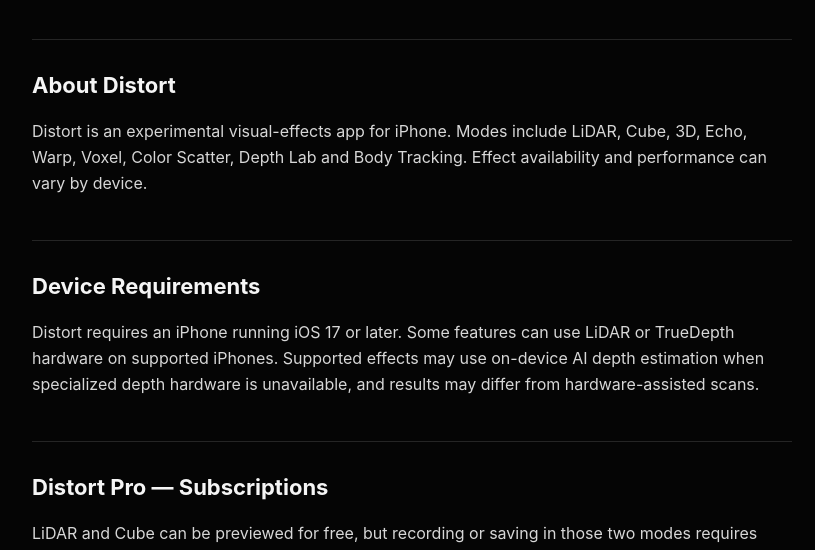
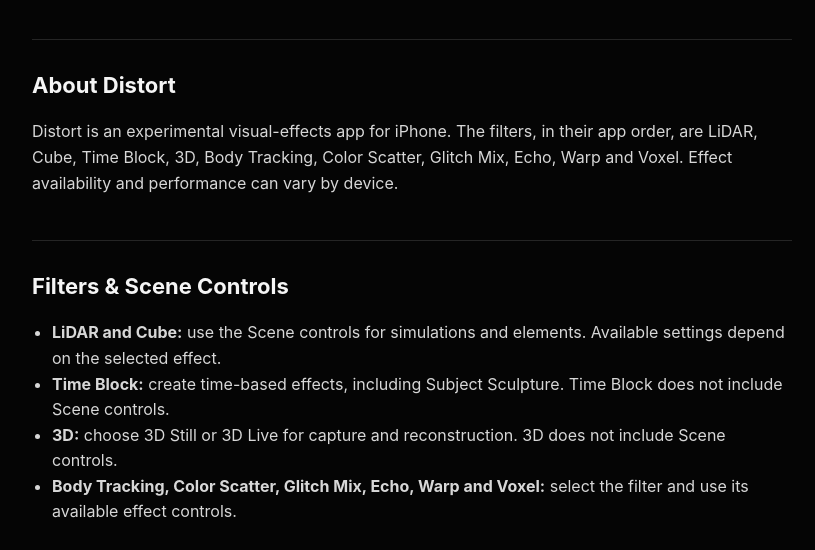
Before and after one commit to grewalgursh123-a11y/Distort-privacy, a plain HTML site: page support.html in a window 1280 px wide. Shown: the part 250-800 px from the top of the page, without its empty margins (228-1043 px from the left). Drawn offline with Linux system fonts and the light colour scheme.

Commit message:
Update support for current filters, scene availability and Pro access

```diff
--- a/support.html
+++ b/support.html
@@ -85,7 +85,16 @@
     <p class="intro">Help with camera effects, imported media, recording, and Distort Pro subscriptions.</p>
     <section>
       <h2>About Distort</h2>
-      <p>Distort is an experimental visual-effects app for iPhone. Modes include LiDAR, Cube, 3D, Echo, Warp, Voxel, Color Scatter, Depth Lab and Body Tracking. Effect availability and performance can vary by device.</p>
+      <p>Distort is an experimental visual-effects app for iPhone. The filters, in their app order, are LiDAR, Cube, Time Block, 3D, Body Tracking, Color Scatter, Glitch Mix, Echo, Warp and Voxel. Effect availability and performance can vary by device.</p>
+    </section>
+    <section>
+      <h2>Filters &amp; Scene Controls</h2>
+      <ul>
+        <li><strong>LiDAR and Cube:</strong> use the Scene controls for simulations and elements. Available settings depend on the selected effect.</li>
+        <li><strong>Time Block:</strong> create time-based effects, including Subject Sculpture. Time Block does not include Scene controls.</li>
+        <li><strong>3D:</strong> choose 3D Still or 3D Live for capture and reconstruction. 3D does not include Scene controls.</li>
+        <li><strong>Body Tracking, Color Scatter, Glitch Mix, Echo, Warp and Voxel:</strong> select the filter and use its available effect controls.</li>
+      </ul>
     </section>
     <section>
       <h2>Device Requirements</h2>
@@ -135,7 +144,7 @@
       <h2>Privacy &amp; Terms</h2>
       <p>Read the <a href="index.html">Distort Privacy Policy</a> and <a href="https://www.apple.com/legal/internet-services/itunes/dev/stdeula/">Apple Standard End User License Agreement</a>.</p>
     </section>
-    <footer>© 2026 Search and Distort. Distort.</footer>
+    <footer>Last updated November 3, 2026. © 2026 Search and Distort. Distort.</footer>
 </main>
 </body>
 </html>
```
